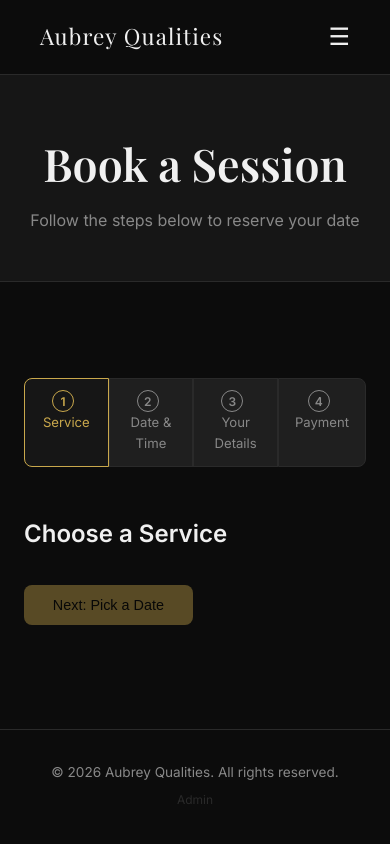
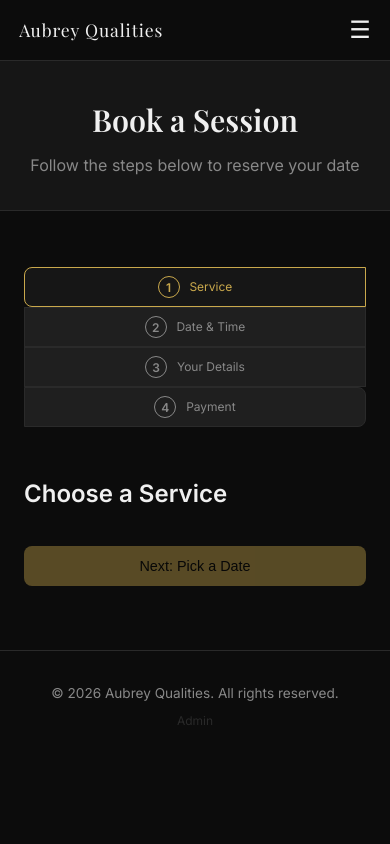
Before and after one commit to AndiswaNzama/AQ-App, a Flask app: page /booking/ in a window 390 px wide. Run offline with Flask 3, Linux system fonts and the light colour scheme; data that the repository does not hold is empty; parts of the project's set-up code (start-up, migrations or seed data) failed here and were passed over; some libraries are stand-ins or nearby versions.

Commit message:
Update site

```diff
--- a/static/css/style.css
+++ b/static/css/style.css
@@ -341,13 +341,78 @@ a:hover { color: var(--accent-dark); }
 
 /* ── Responsive ── */
 @media (max-width: 768px) {
-  .nav-links { display: none; flex-direction: column; position: absolute; top: 60px; left: 0; right: 0; background: var(--bg); padding: 1rem 2rem; border-bottom: 1px solid var(--border); }
+  /* Navbar */
+  .navbar { padding: 1rem 1.2rem; }
+  .nav-links { display: none; flex-direction: column; position: absolute; top: 62px; left: 0; right: 0; background: var(--bg); padding: 1rem 1.5rem 1.5rem; border-bottom: 1px solid var(--border); gap: 1rem; z-index: 99; }
   .nav-links.open { display: flex; }
   .nav-toggle { display: block; }
-  .gallery-grid { grid-template-columns: 1fr 1fr; }
-  .about-grid { grid-template-columns: 1fr; }
+  .btn-nav { display: inline-block; text-align: center; }
+
+  /* Hero */
+  .hero { height: 70vh; min-height: 480px; }
+  .hero-title { font-size: 2rem; }
+  .hero-slide img { object-position: center center; }
+
+  /* Gallery */
+  .gallery-grid { grid-template-columns: 1fr 1fr; gap: 8px; }
+
+  /* About */
+  .about-grid { grid-template-columns: 1fr; gap: 2rem; }
+  .about-img img { height: 300px; }
+
+  /* Services */
+  .services-grid { grid-template-columns: 1fr; }
+
+  /* Section spacing */
+  .section { padding: 3.5rem 0; }
+  .section-title { font-size: 1.7rem; }
+  .page-header { padding: 6rem 0 2rem; }
+  .page-header h1 { font-size: 1.9rem; }
+
+  /* Booking steps */
+  .steps { flex-wrap: wrap; }
+  .step { flex: 1 1 40%; font-size: .75rem; padding: .5rem .4rem; }
   .calendar-layout { grid-template-columns: 1fr; }
+  .slot-panel { margin-top: 0; }
+
+  /* Review card */
+  .review-card { padding: 1rem; }
+  .step-nav { flex-direction: column; }
+  .step-nav .btn { width: 100%; text-align: center; }
+
+  /* Auth */
+  .auth-section { padding: 5rem 1rem 2rem; }
+  .auth-card { padding: 1.8rem 1.2rem; }
+
+  /* Client dashboard */
+  .client-toolbar { flex-direction: column; }
+  .client-toolbar .btn { width: 100%; text-align: center; }
+  .booking-item { flex-wrap: wrap; gap: 1rem; }
+  .booking-item-meta { width: 100%; flex-direction: row; align-items: center; justify-content: space-between; }
+
+  /* Confirmation */
+  .confirmation-card { padding: 2rem 1.2rem; }
+
+  /* Admin */
+  .admin-sidebar { display: none; }
   .admin-two-col { grid-template-columns: 1fr; }
   .form-row { grid-template-columns: 1fr; }
-  .admin-sidebar { display: none; }
+  .admin-content { padding: 1rem; }
+  .filter-bar { flex-wrap: wrap; }
+  .admin-table { font-size: .78rem; }
+  .admin-table th, .admin-table td { padding: .5rem .5rem; }
+  .action-btns { flex-direction: column; }
+
+  /* CTA */
+  .cta-content h2 { font-size: 1.5rem; }
 }
+
+@media (max-width: 480px) {
+  .gallery-grid { grid-template-columns: 1fr; }
+  .hero-title { font-size: 1.7rem; }
+  .hero-sub { font-size: .75rem; }
+  .services-grid { grid-template-columns: 1fr; }
+  .step { flex: 1 1 100%; }
+  .navbar-brand { font-size: 1.1rem; }
+  .auth-card { padding: 1.4rem 1rem; }
+}
--- a/templates/base.html
+++ b/templates/base.html
@@ -2,7 +2,8 @@
 <html lang="en">
 <head>
   <meta charset="UTF-8" />
-  <meta name="viewport" content="width=device-width, initial-scale=1.0" />
+  <meta name="viewport" content="width=device-width, initial-scale=1.0, maximum-scale=1.0" />
+  <meta name="theme-color" content="#0c0c0c" />
   <title>{% block title %}{{ photographer_name }}{% endblock %}</title>
   <link rel="preconnect" href="https://fonts.googleapis.com" />
   <link href="https://fonts.googleapis.com/css2?family=Playfair+Display:wght@400;600&family=Inter:wght@300;400;500;600&display=swap" rel="stylesheet" />
```
